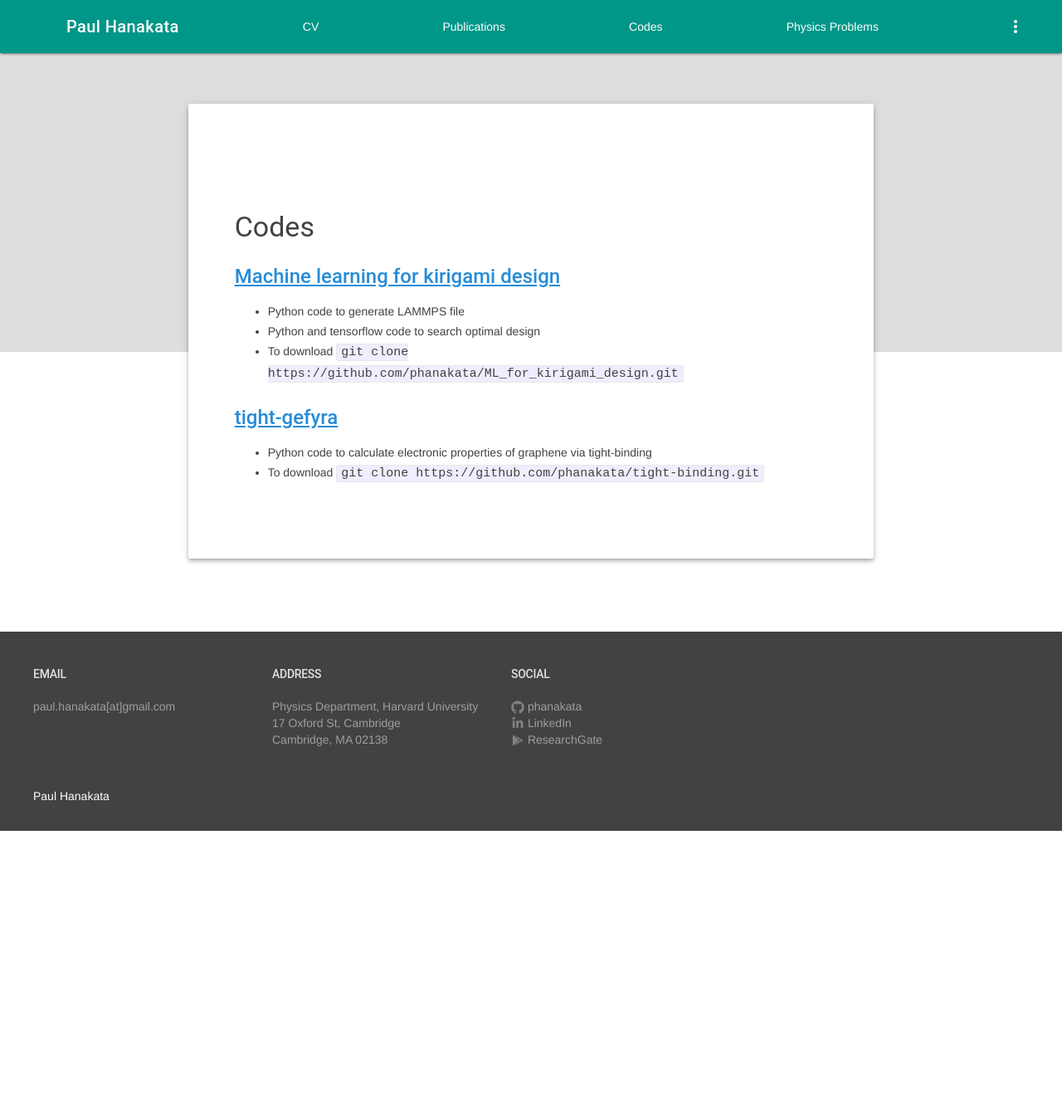
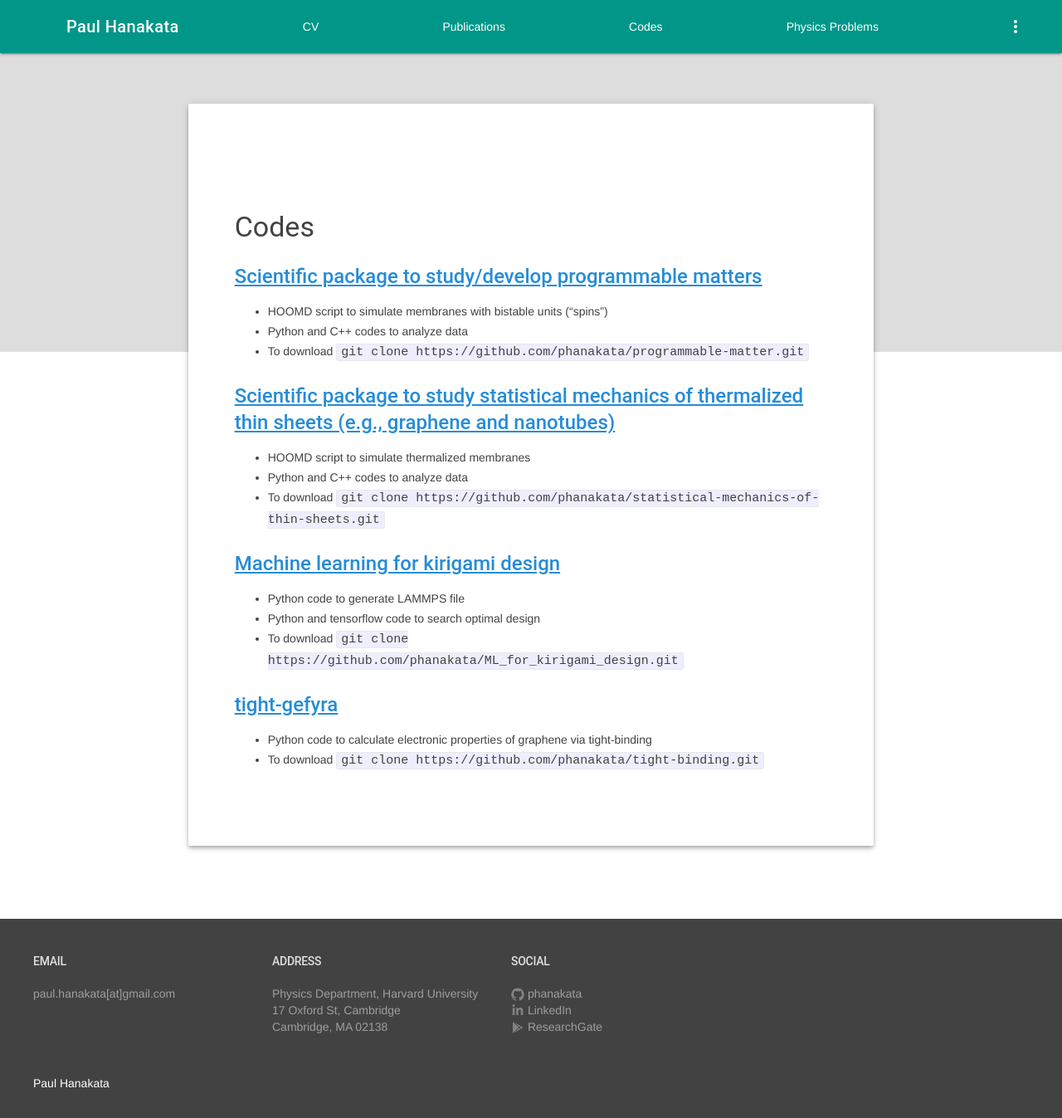
Before and after one commit to phanakata/phanakata.github.io, a Jekyll site: the page built from pages/Codes.md, in a window 1280 px wide. Shown: the whole page at 83% size. Built offline with Jekyll 4.4.1, drawn with Linux system fonts in a browser that asks for light colours; before the commit the page ends 1001 px from its top, so only the background shows below that.

Commit message:
Update Codes.md

```diff
--- a/pages/Codes.md
+++ b/pages/Codes.md
@@ -3,6 +3,17 @@ layout: page
 title: Codes
 permalink: /Codes/
 ---
+
+
+#### <a href="https://github.com/phanakata/programmable-matter" style="color:#268cd7"> Scientific package to study/develop programmable matters  </a>
+* HOOMD script to simulate membranes with bistable units ("spins")
+* Python and C++ codes to analyze data
+* To download `git clone https://github.com/phanakata/programmable-matter.git`
+
+#### <a href="https://github.com/phanakata/statistical-mechanics-of-thin-sheets" style="color:#268cd7"> Scientific package to study statistical mechanics of thermalized thin sheets (e.g., graphene and nanotubes) </a>
+* HOOMD script to simulate thermalized membranes
+* Python and C++ codes to analyze data
+* To download `git clone https://github.com/phanakata/statistical-mechanics-of-thin-sheets.git`
 
 #### <a href="https://github.com/phanakata/ML_for_kirigami_design" style="color:#268cd7"> Machine learning for kirigami design  </a>
 * Python code to generate LAMMPS file
```
